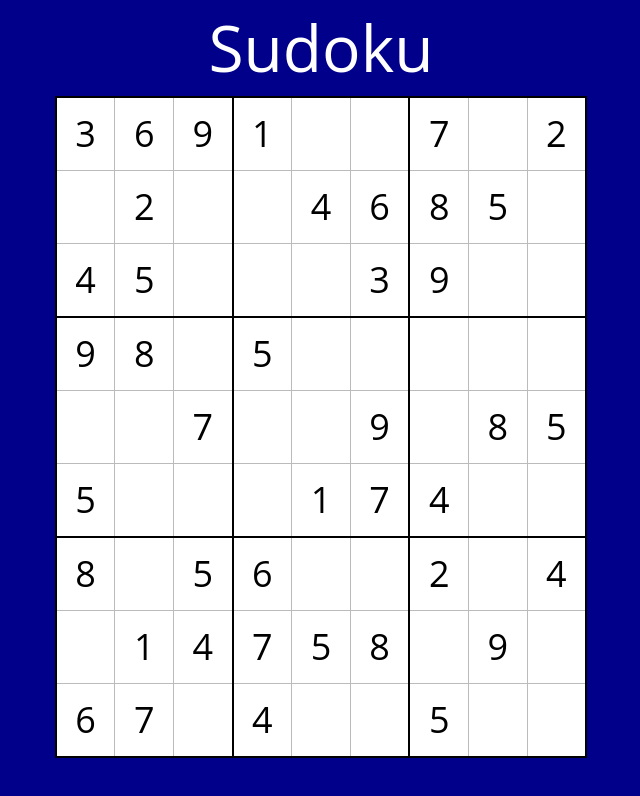
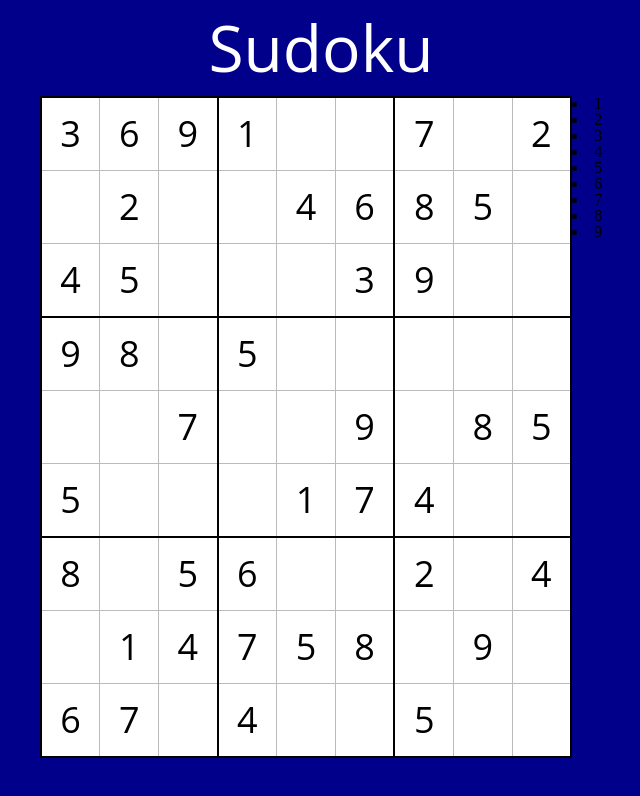
Before and after one commit to Numbericons/sudoku, a React (Create React App) app: page / in a window 1280 px wide. Shown: the top 796 px of the page, without its empty margins (319-959 px from the left). Built offline with nearby package versions, Linux system fonts and the light colour scheme.

Commit message:
Refactor how squares are rendered in board to use an array and add basics to numbers function in board to just show ints in a list for now

```diff
--- a/src/Board.jsx
+++ b/src/Board.jsx
@@ -16,11 +16,13 @@ class Board extends React.Component {
   }
 
   row(idx) {
-    return <div className="box-row">
-      <Square key={idx} attr={this.grid[idx]}></Square>
-      <Square key={idx+1} attr={this.grid[idx+1]}></Square>
-      <Square key={idx+2} attr={this.grid[idx+2]}></Square>
-    </div>
+    let squares = [];
+
+    for (let i=0;i<3;i++) {
+      squares.push(<Square key={idx+i} attr={this.grid[idx+i]}></Square>)
+    }
+
+    return <div className="box-row">{squares}</div>
   }
 
   box(idx) {
@@ -54,8 +56,13 @@ class Board extends React.Component {
   }
 
   numbers() {
+    let numbers = [];
+    for (let z=1;z<10;z++) {
+      numbers.push(<li>{z}</li>);
+    }
     return <div>
-
+      {numbers}
+      {/* <Number value=></Number> */}
     </div>
   }
 
```
